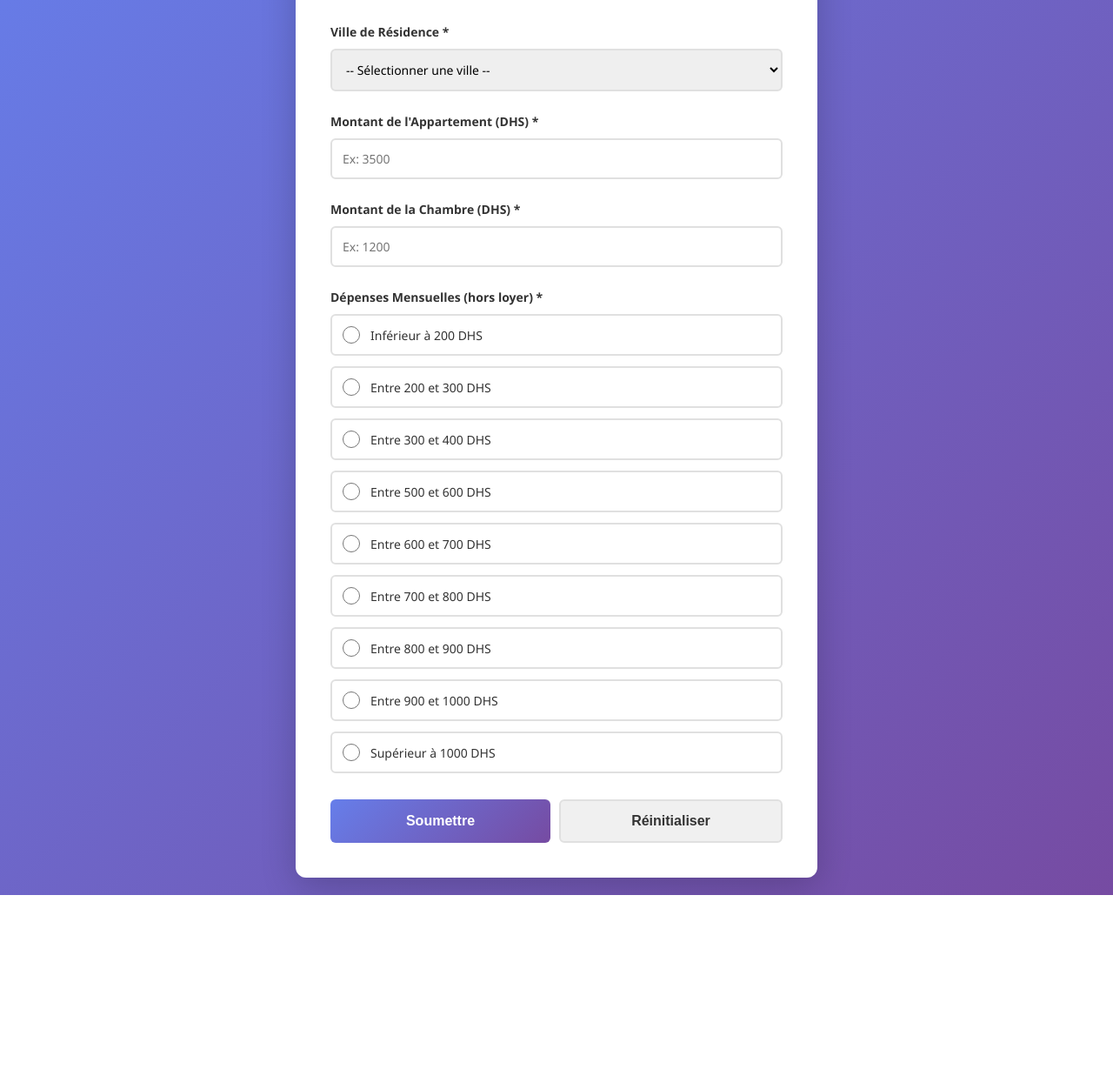
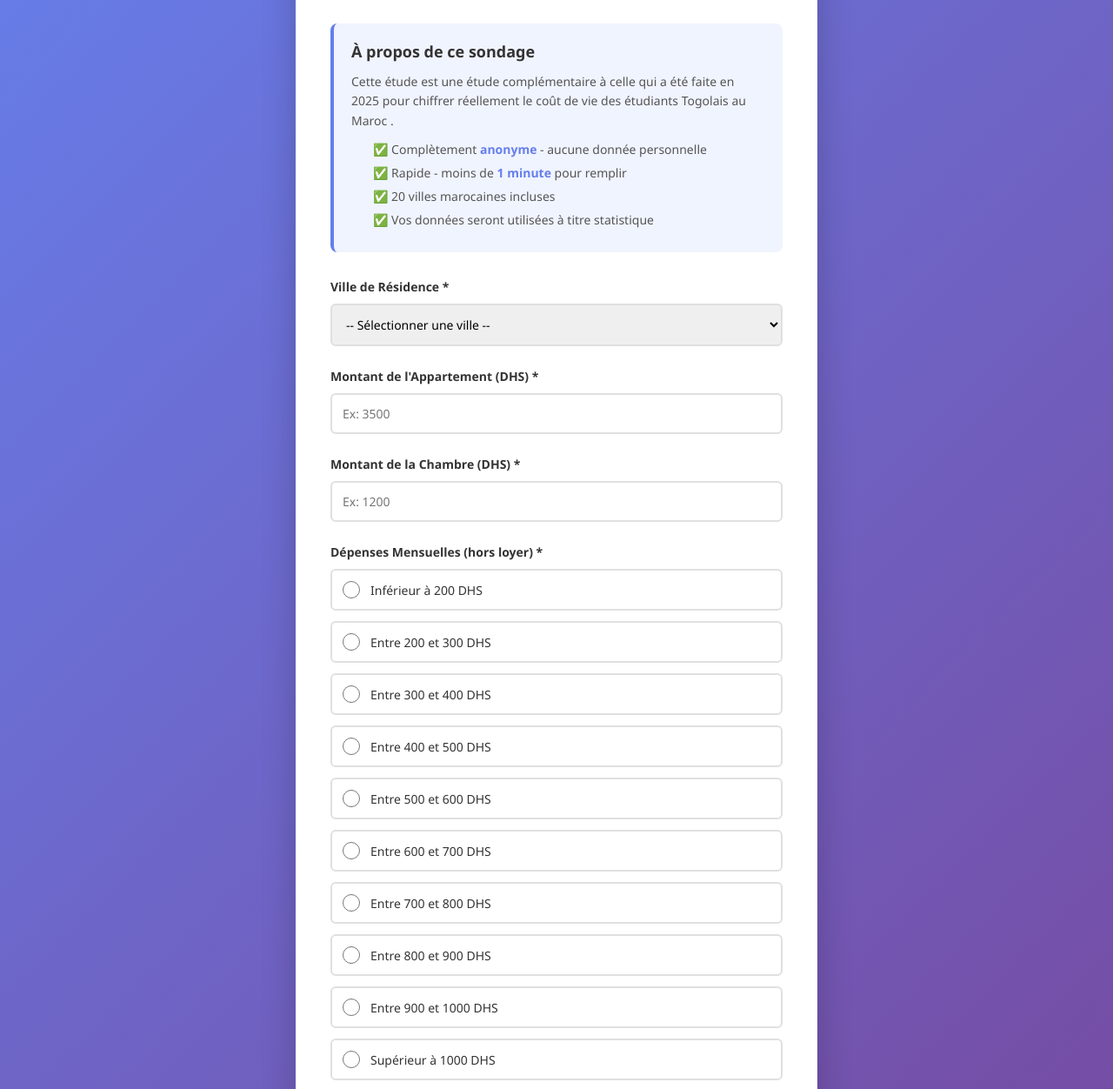
Before and after one commit to GERARDOFLOREZ/sondage, a plain HTML site: page sondage_cout_vie_2026_google_sheets_3.html in a window 1280 px wide. Shown: the part 128-1380 px from the top of the page at 87% size. Before the commit the page ends 1157 px from the top, so only its background shows below. Drawn offline with Linux system fonts and the light colour scheme.

Commit message:
Update sondage_cout_vie_2026_google_sheets_3.html

```diff
--- a/sondage_cout_vie_2026_google_sheets_3.html
+++ b/sondage_cout_vie_2026_google_sheets_3.html
@@ -44,6 +44,45 @@
         .header p {
             color: #666;
             font-size: 14px;
+        }
+
+        .description-box {
+            background: #f0f4ff;
+            border-left: 4px solid #667eea;
+            padding: 20px;
+            border-radius: 8px;
+            margin-bottom: 30px;
+        }
+
+        .description-box h2 {
+            color: #333;
+            font-size: 18px;
+            margin-bottom: 12px;
+        }
+
+        .description-box p {
+            color: #555;
+            font-size: 14px;
+            margin-bottom: 12px;
+            line-height: 1.6;
+        }
+
+        .description-box ul {
+            list-style: none;
+            padding: 0;
+            margin: 0;
+        }
+
+        .description-box li {
+            color: #555;
+            font-size: 14px;
+            margin: 8px 0;
+            padding-left: 25px;
+        }
+
+        .description-box strong {
+            color: #667eea;
+            font-weight: 600;
         }
 
         .form-group {
@@ -274,12 +313,15 @@
             <p>Maroc - Partagez vos informations</p>
         </div>
 
-        <div class="setup-notice" id="setupNotice">
-            <strong>⚠️ Configuration requise</strong>
-            Veuillez coller votre URL Google Apps Script dans la console du navigateur (F12) :
-            <code style="display: block; margin-top: 8px; padding: 8px; background: white; border-radius: 4px; overflow-wrap: break-word;">
-                localStorage.setItem('scriptUrl', 'VOTRE_URL_GOOGLE_APPS_SCRIPT')
-            </code>
+        <div class="description-box">
+            <h2>À propos de ce sondage</h2>
+            <p>Cette étude est une étude complémentaire à celle qui a été faite en 2025 pour chiffrer réellement le coût de vie des étudiants Togolais au Maroc .</p>
+            <ul>
+                <li>✅ Complètement <strong>anonyme</strong> - aucune donnée personnelle</li>
+                <li>✅ Rapide - moins de <strong>1 minute</strong> pour remplir</li>
+                <li>✅ 20 villes marocaines incluses</li>
+                <li>✅ Vos données seront utilisées à titre statistique</li>
+            </ul>
         </div>
 
         <form id="surveyForm">
@@ -340,28 +382,32 @@
                         <label for="expense3">Entre 300 et 400 DHS</label>
                     </div>
                     <div class="radio-option">
-                        <input type="radio" id="expense4" name="expenses" value="500 - 600 DHS">
-                        <label for="expense4">Entre 500 et 600 DHS</label>
+                        <input type="radio" id="expense4" name="expenses" value="400 - 500 DHS">
+                        <label for="expense4">Entre 400 et 500 DHS</label>
                     </div>
                     <div class="radio-option">
-                        <input type="radio" id="expense5" name="expenses" value="600 - 700 DHS">
-                        <label for="expense5">Entre 600 et 700 DHS</label>
+                        <input type="radio" id="expense5" name="expenses" value="500 - 600 DHS">
+                        <label for="expense5">Entre 500 et 600 DHS</label>
                     </div>
                     <div class="radio-option">
-                        <input type="radio" id="expense6" name="expenses" value="700 - 800 DHS">
-                        <label for="expense6">Entre 700 et 800 DHS</label>
+                        <input type="radio" id="expense6" name="expenses" value="600 - 700 DHS">
+                        <label for="expense6">Entre 600 et 700 DHS</label>
                     </div>
                     <div class="radio-option">
-                        <input type="radio" id="expense7" name="expenses" value="800 - 900 DHS">
-                        <label for="expense7">Entre 800 et 900 DHS</label>
+                        <input type="radio" id="expense7" name="expenses" value="700 - 800 DHS">
+                        <label for="expense7">Entre 700 et 800 DHS</label>
                     </div>
                     <div class="radio-option">
-                        <input type="radio" id="expense8" name="expenses" value="900 - 1000 DHS">
-                        <label for="expense8">Entre 900 et 1000 DHS</label>
+                        <input type="radio" id="expense8" name="expenses" value="800 - 900 DHS">
+                        <label for="expense8">Entre 800 et 900 DHS</label>
                     </div>
                     <div class="radio-option">
-                        <input type="radio" id="expense9" name="expenses" value="> 1000 DHS">
-                        <label for="expense9">Supérieur à 1000 DHS</label>
+                        <input type="radio" id="expense9" name="expenses" value="900 - 1000 DHS">
+                        <label for="expense9">Entre 900 et 1000 DHS</label>
+                    </div>
+                    <div class="radio-option">
+                        <input type="radio" id="expense10" name="expenses" value="> 1000 DHS">
+                        <label for="expense10">Supérieur à 1000 DHS</label>
                     </div>
                 </div>
             </div>
@@ -404,18 +450,12 @@
 
     <script>
         const form = document.getElementById('surveyForm');
-        const errorMessage = document.getElementById('errorMessage');
-        const successMessage = document.getElementById('successMessage');
         const dataDisplay = document.getElementById('dataDisplay');
         const loadingSpinner = document.getElementById('loadingSpinner');
-        const setupNotice = document.getElementById('setupNotice');
         const submitBtn = document.getElementById('submitBtn');
 
         // URL Google Apps Script intégrée directement
         const scriptUrl = 'https://script.google.com/macros/s/AKfycbziPbdJYKbkiU_yRq5QJUvfOKP_UklxJikfnicjEy_8HNNC77utFQCrT3Z4XC_0YxzhJw/exec';
-
-        // Masquer la notification de configuration
-        setupNotice.style.display = 'none';
 
         form.addEventListener('submit', async function(e) {
             e.preventDefault();
```
